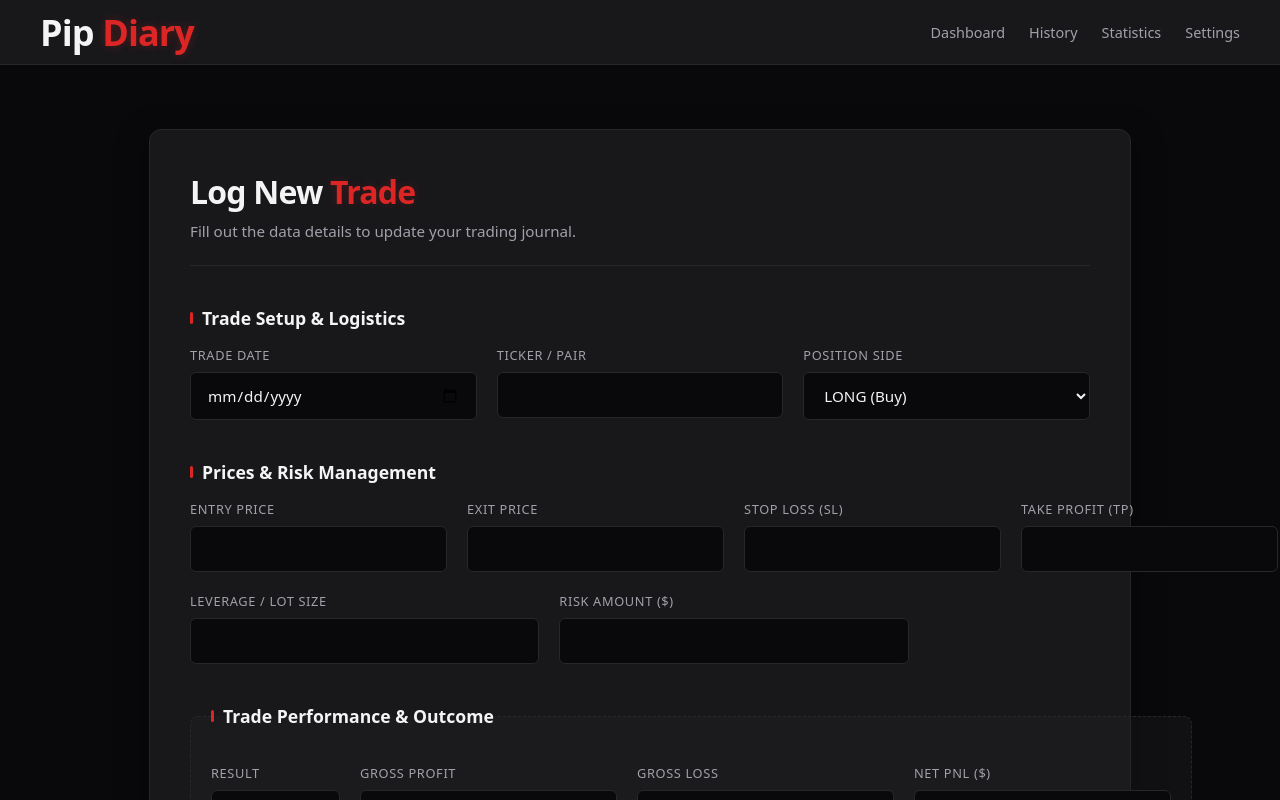
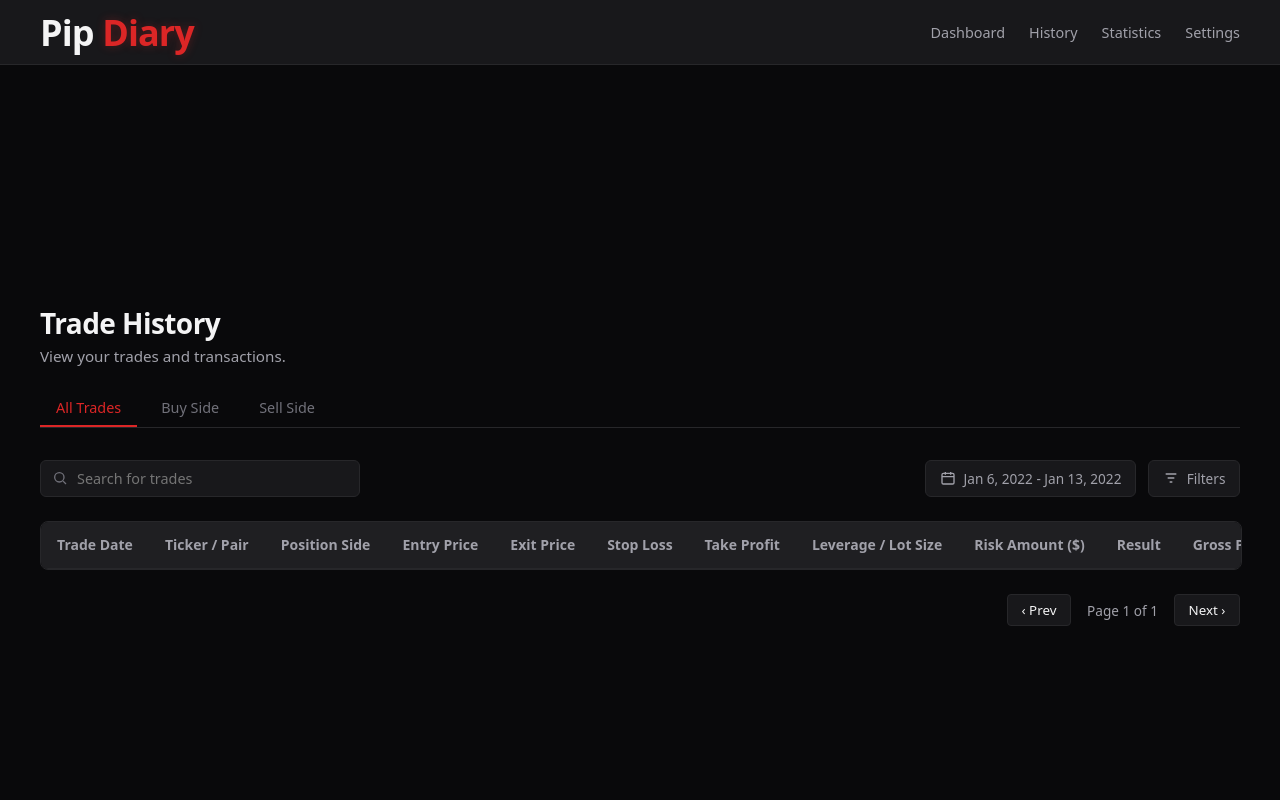
Before and after one commit to Grutz09/trade-logs, a SvelteKit app: page /history in a window 1280 px wide. Shown: the top 800 px of the page. Built offline with nearby package versions, Linux system fonts and the light colour scheme.

Commit message:
added: trade table, lacking in logics and fuunctions

```diff
--- a/src/routes/+layout.svelte
+++ b/src/routes/+layout.svelte
@@ -120,7 +120,10 @@
 	/* Main Content Area */
 
 	main {
-		min-height: 80vh;
+		min-height: 100vh;
+		display: flex;
+		justify-content: center;
+		align-items: center;
 	}
 
 	/* Footer Styling */
--- a/src/routes/dashboard/+page.svelte
+++ b/src/routes/dashboard/+page.svelte
@@ -38,7 +38,8 @@
 	.dashboard {
 		padding: 2rem;
 		max-width: 1400px;
-		margin: 0 auto;
+		width: 100%;
+		margin: 0;
 		display: flex;
 		flex-direction: column;
 		gap: 1.5rem;
--- a/src/routes/history/+page.svelte
+++ b/src/routes/history/+page.svelte
@@ -1,5 +1,424 @@
 <script>
-    import AddTrade from '$lib/addTrade.svelte'
+	import AddTrade from '$lib/addTrade.svelte';
 </script>
 
-<AddTrade />
+<main class="history-page">
+	<div class="header">
+		<h3>Trade History</h3>
+		<p>View your trades and transactions.</p>
+
+		<div class="trade-category">
+			<p>All Trades</p>
+			<p>Buy Side</p>
+			<p>Sell Side</p>
+		</div>
+	</div>
+
+	<div class="toolbar">
+		<div class="search-box">
+			<svg
+				viewBox="0 0 24 24"
+				fill="none"
+				stroke="currentColor"
+				stroke-width="2"
+				width="16"
+				height="16"
+			>
+				<circle cx="11" cy="11" r="7" />
+				<path d="M21 21l-4.3-4.3" />
+			</svg>
+			<input type="text" id="searchInput" placeholder="Search for trades" />
+		</div>
+
+		<div class="toolbar-right">
+			<div class="picker-wrap">
+				<button class="date-pill" id="pillBtn" type="button">
+					<svg
+						viewBox="0 0 24 24"
+						fill="none"
+						stroke="currentColor"
+						stroke-width="2"
+						width="16"
+						height="16"
+					>
+						<rect x="3" y="5" width="18" height="16" rx="2" />
+						<path d="M3 10h18M8 3v4M16 3v4" />
+					</svg>
+					<span id="pillLabel">Jan 6, 2022 - Jan 13, 2022</span>
+				</button>
+
+				<div class="picker" id="picker">
+					<div class="picker-header">
+						<button id="prevMonth" type="button">&#8249;</button>
+						<span id="monthLabel">January 2022</span>
+						<button id="nextMonth" type="button">&#8250;</button>
+					</div>
+
+					<div class="cal-grid" id="calGrid">
+						<div class="dow">Su</div>
+						<div class="dow">Mo</div>
+						<div class="dow">Tu</div>
+						<div class="dow">We</div>
+						<div class="dow">Th</div>
+						<div class="dow">Fr</div>
+						<div class="dow">Sa</div>
+					</div>
+
+					<div class="picker-actions">
+						<button type="button" id="clearBtn">Clear</button>
+						<button type="button" class="apply" id="applyBtn">Apply</button>
+					</div>
+				</div>
+			</div>
+
+			<button class="filters-btn" id="filtersBtn" type="button">
+				<svg
+					viewBox="0 0 24 24"
+					fill="none"
+					stroke="currentColor"
+					stroke-width="2"
+					width="16"
+					height="16"
+				>
+					<path d="M4 6h16M7 12h10M10 18h4" />
+				</svg>
+				Filters
+			</button>
+		</div>
+	</div>
+
+	<div class="table-wrap">
+		<table id="tradeJournalTable">
+			<thead>
+				<tr>
+					<th>Trade Date</th>
+					<th>Ticker / Pair</th>
+					<th>Position Side</th>
+					<th>Entry Price</th>
+					<th>Exit Price</th>
+					<th>Stop Loss</th>
+					<th>Take Profit</th>
+					<th>Leverage / Lot Size</th>
+					<th>Risk Amount ($)</th>
+					<th>Result</th>
+					<th>Gross Profit</th>
+					<th>Gross Loss</th>
+					<th>Net PnL ($)</th>
+					<th>Strategy / Setup</th>
+					<th>Market Condition</th>
+					<th>Chart URL</th>
+					<th>Emotion Before</th>
+					<th>Emotion After</th>
+					<th>Mistakes / Notes</th>
+					<th>Lesson Learned</th>
+				</tr>
+			</thead>
+			<tbody id="tradeJournalBody"> </tbody>
+		</table>
+	</div>
+
+	<div class="pagination">
+		<button type="button" id="prevPage">&#8249; Prev</button>
+		<span id="pageCounter">Page 1 of 1</span>
+		<button type="button" id="nextPage">Next &#8250;</button>
+	</div>
+</main>
+
+<style>
+	/* 1. Main Page Container */
+	.history-page {
+		max-width: 1200px;
+		margin: 0 auto;
+		padding: 2.5rem 1.5rem;
+		background-color: #09090b; /* Pitch Black */
+	}
+
+	/* 2. Header & Tab Categories Layout */
+	.header {
+		margin-bottom: 2rem;
+	}
+
+	.header h3 {
+		font-size: 1.75rem;
+		font-weight: 700;
+		letter-spacing: -0.02em;
+		margin: 0 0 0.25rem 0;
+	}
+
+	.header p {
+		color: #a1a1aa; /* Slate Gray */
+		margin: 0 0 1.5rem 0;
+		font-size: 0.95rem;
+	}
+
+	.trade-category {
+		display: flex;
+		gap: 0.5rem;
+		border-bottom: 1px solid #27272a; /* Gunmetal Border */
+		padding-bottom: 0.5rem;
+	}
+
+	.trade-category p {
+		padding: 0.5rem 1rem;
+		margin: 0;
+		font-size: 0.9rem;
+		font-weight: 500;
+		color: #71717a;
+		cursor: pointer;
+		transition:
+			color 0.2s ease,
+			border-color 0.2s ease;
+		border-bottom: 2px solid transparent;
+		margin-bottom: -0.5rem; /* Anchor to parent line */
+	}
+
+	/* Mock active state example for CSS mapping */
+	.trade-category p:first-child {
+		color: #dc2626; /* Crimson Accent */
+		border-color: #dc2626;
+	}
+
+	.trade-category p:hover {
+		color: #f4f4f5;
+	}
+
+	/* 3. Toolbar Layout (Search & Pickers) */
+	.toolbar {
+		display: flex;
+		justify-content: space-between;
+		align-items: center;
+		gap: 1rem;
+		margin-bottom: 1.5rem;
+	}
+
+	.search-box {
+		position: relative;
+		display: flex;
+		align-items: center;
+		flex: 1;
+		max-width: 320px;
+	}
+
+	.search-box svg {
+		position: absolute;
+		left: 0.75rem;
+		color: #71717a;
+		pointer-events: none;
+	}
+
+	.search-box input {
+		width: 100%;
+		background-color: #18181b; /* Dark Charcoal */
+		border: 1px solid #27272a;
+		color: #f4f4f5;
+		padding: 0.5rem 0.75rem 0.5rem 2.25rem;
+		border-radius: 6px;
+		font-size: 0.9rem;
+		font-family: inherit;
+		transition: border-color 0.2s;
+	}
+
+	.search-box input:focus {
+		outline: none;
+		border-color: #dc2626;
+	}
+
+	.toolbar-right {
+		display: flex;
+		align-items: center;
+		gap: 0.75rem;
+	}
+
+	/* Standard Pills / Action Buttons */
+	.date-pill,
+	.filters-btn {
+		display: inline-flex;
+		align-items: center;
+		gap: 0.5rem;
+		background-color: #18181b;
+		border: 1px solid #27272a;
+		color: #a1a1aa;
+		padding: 0.5rem 0.85rem;
+		border-radius: 6px;
+		font-size: 0.85rem;
+		font-weight: 500;
+		cursor: pointer;
+		font-family: inherit;
+		transition:
+			background-color 0.2s,
+			color 0.2s,
+			border-color 0.2s;
+	}
+
+	.date-pill:hover,
+	.filters-btn:hover {
+		background-color: #27272a;
+		color: #f4f4f5;
+	}
+
+	/* 4. Calendar Picker Popup Drawer Block */
+	.picker-wrap {
+		position: relative;
+	}
+
+	.picker {
+		display: none; /* Hide by default, trigger layout via logic layer toggles */
+		position: absolute;
+		top: 110%;
+		right: 0;
+		z-index: 100;
+		width: 280px;
+		background-color: #18181b;
+		border: 1px solid #27272a;
+		border-radius: 8px;
+		padding: 1rem;
+		box-shadow: 0 10px 25px rgba(0, 0, 0, 0.5);
+	}
+
+	/* Add utility target for when you connect JS toggling */
+	/* .picker-wrap:focus-within .picker { display: block; } */
+
+	.picker-header {
+		display: flex;
+		justify-content: space-between;
+		align-items: center;
+		margin-bottom: 0.75rem;
+	}
+
+	.picker-header span {
+		font-size: 0.9rem;
+		font-weight: 600;
+	}
+
+	.picker-header button {
+		background: transparent;
+		border: none;
+		color: #a1a1aa;
+		font-size: 1.25rem;
+		cursor: pointer;
+		padding: 0 0.5rem;
+	}
+
+	.picker-header button:hover {
+		color: #f4f4f5;
+	}
+
+	.cal-grid {
+		display: grid;
+		grid-template-columns: repeat(7, 1fr);
+		gap: 0.25rem;
+		text-align: center;
+		font-size: 0.8rem;
+	}
+
+	.dow {
+		color: #71717a;
+		font-weight: 600;
+		padding-bottom: 0.25rem;
+	}
+
+	.picker-actions {
+		display: flex;
+		justify-content: flex-end;
+		gap: 0.5rem;
+		margin-top: 1rem;
+		border-top: 1px solid #27272a;
+		padding-top: 0.75rem;
+	}
+
+	.picker-actions button {
+		background: transparent;
+		border: 1px solid #27272a;
+		color: #a1a1aa;
+		padding: 0.35rem 0.75rem;
+		border-radius: 4px;
+		font-size: 0.8rem;
+		cursor: pointer;
+		font-family: inherit;
+	}
+
+	.picker-actions button:hover {
+		border-color: #a1a1aa;
+		color: #f4f4f5;
+	}
+
+	.picker-actions button.apply {
+		background-color: #dc2626;
+		border-color: #dc2626;
+		color: #f4f4f5;
+	}
+
+	.picker-actions button.apply:hover {
+		background-color: #b91c1c;
+		border-color: #b91c1c;
+	}
+
+	/* 5. Datatable Presentation Structure */
+	.table-wrap {
+		width: 100%;
+		overflow-x: auto; /* Clean horizontal scrolling container overflow mechanics */
+		border: 1px solid #27272a;
+		border-radius: 8px;
+		background-color: #18181b;
+		margin-bottom: 1.5rem;
+	}
+
+	table {
+		width: 100%;
+		border-collapse: collapse;
+		text-align: left;
+		font-size: 0.875rem;
+	}
+
+	th {
+		background-color: rgba(39, 39, 42, 0.5); /* Soft gunmetal tint header row */
+		color: #a1a1aa;
+		font-weight: 600;
+		padding: 0.85rem 1rem;
+		border-bottom: 1px solid #27272a;
+		white-space: nowrap;
+	}
+
+	td {
+		padding: 0.85rem 1rem;
+		border-bottom: 1px solid rgba(39, 39, 42, 0.4);
+		color: #e4e4e7;
+		white-space: nowrap;
+	}
+
+	tr:last-child td {
+		border-bottom: none;
+	}
+
+	tr:hover td {
+		background-color: rgba(255, 255, 255, 0.02); /* Slight responsive inline glow highlight row */
+	}
+
+	/* 6. Footer Block Pagination styling */
+	.pagination {
+		display: flex;
+		justify-content: flex-end;
+		align-items: center;
+		gap: 1rem;
+		font-size: 0.85rem;
+		color: #a1a1aa;
+	}
+
+	.pagination button {
+		background-color: #18181b;
+		border: 1px solid #27272a;
+		color: #f4f4f5;
+		padding: 0.4rem 0.85rem;
+		border-radius: 4px;
+		cursor: pointer;
+		font-family: inherit;
+		transition:
+			border-color 0.2s,
+			background-color 0.2s;
+	}
+
+	.pagination button:hover {
+		background-color: #27272a;
+		border-color: #a1a1aa;
+	}
+</style>
```
